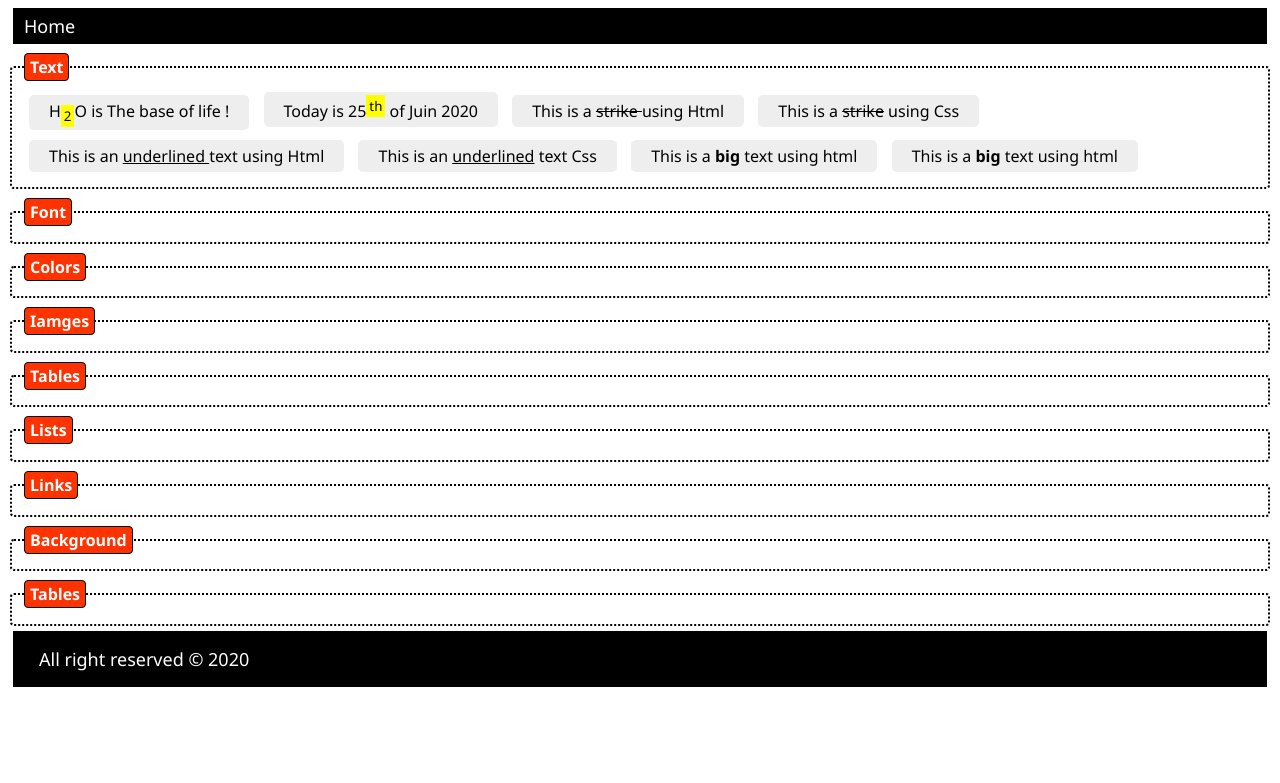
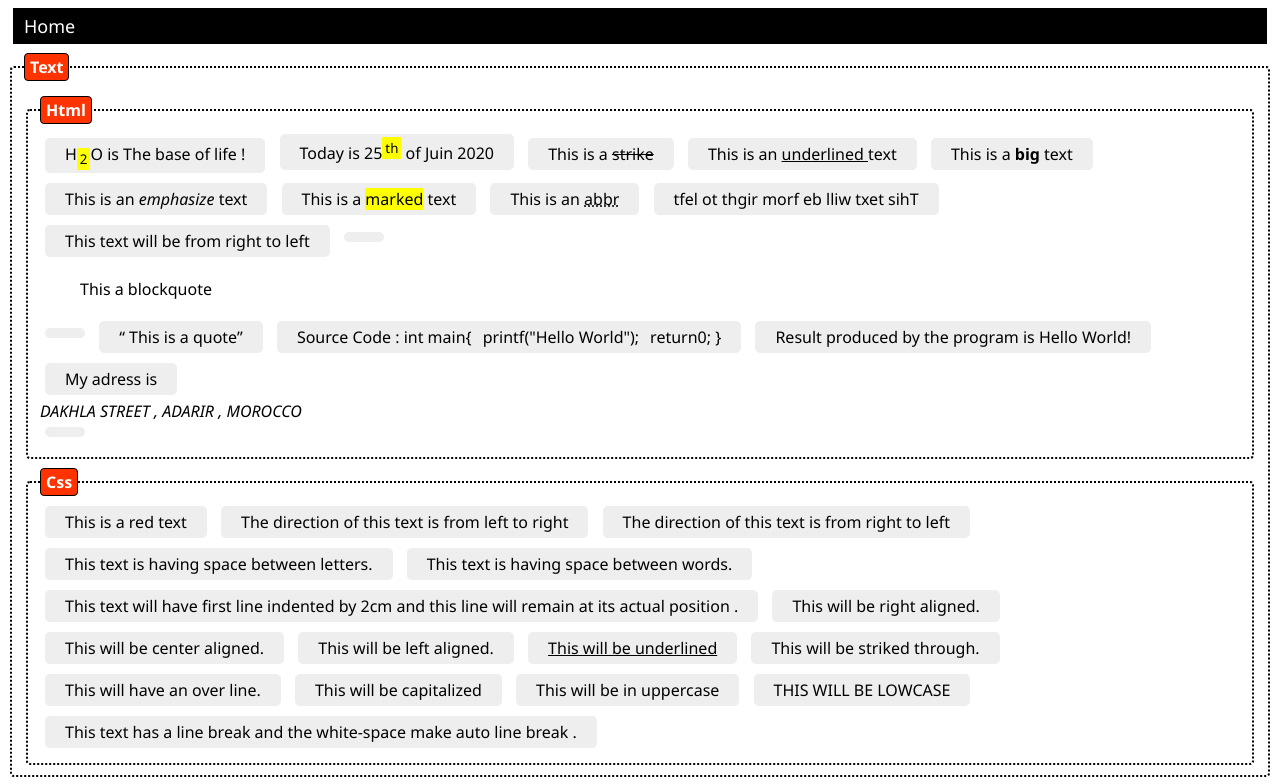
Before and after one commit to yeddaif/practice, a plain HTML site: page index.html in a window 1280 px wide. Shown: the top 783 px of the page. Drawn offline with Linux system fonts and the light colour scheme.

Commit message:
Add files via upload

```diff
--- a/index.html
+++ b/index.html
@@ -15,25 +15,140 @@
         <legend id="Text">
             Text
         </legend>
+        <fieldset>
+            <legend id="html">
+                Html
+            </legend>
             <p>H<sub>2</sub>O is The base of life !
                 <span class="code-used-text"> &lt;sub&gt; tag</span>
             </p>
             <p>Today is 25<sup>th</sup> of Juin 2020
                 <span class="code-used-text"> &lt;sup&gt; tag</span>
             </p>
-        <p> This is a <strike>strike </strike>using Html <span class="code-used-text"> &lt;strike&gt; or &lt;del&gt; tag</span>
+            <p> This is a <strike>strike </strike><span class="code-used-text"> &lt;strike&gt; or &lt;del&gt; tag</span>
             </p>
-        <p> This is a <span id="strike">strike</span> using Css <span class="code-used-text"> text-decoration: line-through ;</span>
+            <p>This is an <u>underlined </u>text <span class="code-used-text"> &lt;u&gt; or &lt;ins&gt; tag</span>
             </p>
-        <p>This is an <u>underlined </u>text using Html <span class="code-used-text">  &lt;u&gt; or &lt;ins&gt; tag</span>
+            <p> This is a <strong> big</strong> text <span class="code-used-text">&lt;strang&gt; or &lt;big&gt; tag</span>
             </p>
-        <p> This is an <span id="underline"> underlined</span> text Css <span class="code-used-text">text-decoration: underline;</span>
+            <p> This is an <em> emphasize </em> text <span class="code-used-text">&lt;em&gt; tag</span>
             </p>
-        <p> This is a <strong> big</strong> text using html <span class="code-used-text">&lt;strang&gt; or &lt;big&gt; tag</span>
+            <p> This is a <mark> marked</mark> text <span class="code-used-text">&lt;mark&gt; tag</span>
             </p>
-        <p> This is a <span id="strong"> big</span> text using html <span class="code-used-text">font-weight: bold;</span>
+            <p>
+                This is an <abbr title="abbreviation">abbr</abbr>
+                <span class="code-used-text">&lt;abbr&gt; tag</span>
+            </p>
+            <p>
+                <bdo dir="rtl"> This text will be from  right to left </bdo>
+                <span class="code-used-text">&lt;bdo dir="rtl"&gt; tag</span>
+            </p>
+            <p>
+                <bdo dir="ltr"> This text will be from  right to left </bdo>
+                <span class="code-used-text">&lt;bdo dir="ltr" &gt; tag</span>
+            </p>
+            <p>
+                <span class="code-used-text">&lt;blockquote&gt; tag</span>
+                <blockquote> This a blockquote</blockquote>
+            </p>
+            <p>
+                <q> This is a quote</q>
+                <span class="code-used-text">&lt;q&gt; tag</span>
+            </p>
+            <p> Source Code :
+                <code>int main{ &ThinSpace;
+                    printf("Hello World");
+                    &ThinSpace;
+                    return0;
+                }
+                </code>
+                <span class="code-used-text">&lt;code&gt; tag</span>
+            </p>
+            <p>
+                Result produced by the program is <samp>Hello World!</samp>
+                <span class="code-used-text">&lt;amp&gt; tag</span>
+            </p>
+            <p>My adress is <span class="code-used-text">&lt;adress&gt; tag</span><address>DAKHLA STREET , ADARIR , MOROCCO</address>
             </p>
         </fieldset>
+        <fieldset>
+            <legend id="css">
+                Css
+            </legend>
+            <p id="red">
+                This is a red text <span class="code-used-text"> color: red;</span>
+            </p>
+            <p id="rtl">
+                <span class="code-used-text">direction: rtl;</span> The direction of this text is from left to right
+
+            </p>
+            <p id="ltr">
+                The direction of this text is from right to left
+                <span class="code-used-text">direction: ltr;</span>
+            </p>
+            <p>
+                <span id="letter-space">This text is having space between letters.</span>
+                <span class="code-used-text"> letter-spacing: 5px;</span>
+            </p>
+            <p>
+                <span id="word-space">This text is having space between words.
+                </span>
+                <span class="code-used-text"> word-spacing: 8px;</span>
+            </p>
+            <p>
+                <span id="indents">
+                    This text will have first line indented by 2cm
+and this line will remain at its actual position .
+
+                </span>
+                <span class="code-used-text"> text-indent: 2cm;</span>
+            </p>
+            <p id="right-text">
+                This will be right aligned.
+                <span class="code-used-text"> text-align: right;</span>
+            </p>
+            <p id="center-text">
+                This will be center aligned.
+                <span class="code-used-text"> text-align: center;</span>
+            </p>
+            <p id="left-text">
+                This will be left aligned.
+                <span class="code-used-text"> text-align: left;</span>
+            </p>
+            <p>
+                <span id="underline">This will be underlined</span>
+                <span class="code-used-text"> text-decoration: underline;</span>
+            </p>
+            <p>
+                <span id="linethrough"> This will be striked through.</span>
+                <span class="code-used-text"> text-decoration: linethrough;</span>
+            </p>
+            <p>
+                <span id="overline"> This will have an over line.</span>
+                <span class="code-used-text"> text-decoration: overlin;</span>
+            </p>
+            <p>
+                <span id="cap">This will be capitalized
+                </span>
+                <span class="code-used-text">text-transform: capitalize;</span>
+            </p>
+            <p>
+                <span id="upcase">This will be in uppercase</span>
+                <span class="code-used-text"> text-transform: upperrcase;</span>
+            </p>
+            <p>
+                <span id="lowcase">THIS WILL BE LOWCASE</span>
+                <span class="code-used-text"> text-transform: lowercase;</span>
+            </p>
+            <p class="line-break">
+                <span id="line-break">
+This text has a line break  and the white-space make auto line break .
+                </span>
+                <span class="code-used-text"> white-space: pre;</span>
+            </p>
+        </fieldset>
+    </fieldset>
+
     <fieldset>
         <legend id="Font">
             Font
```
Lines whose indentation alone changed are shown as unchanged.
